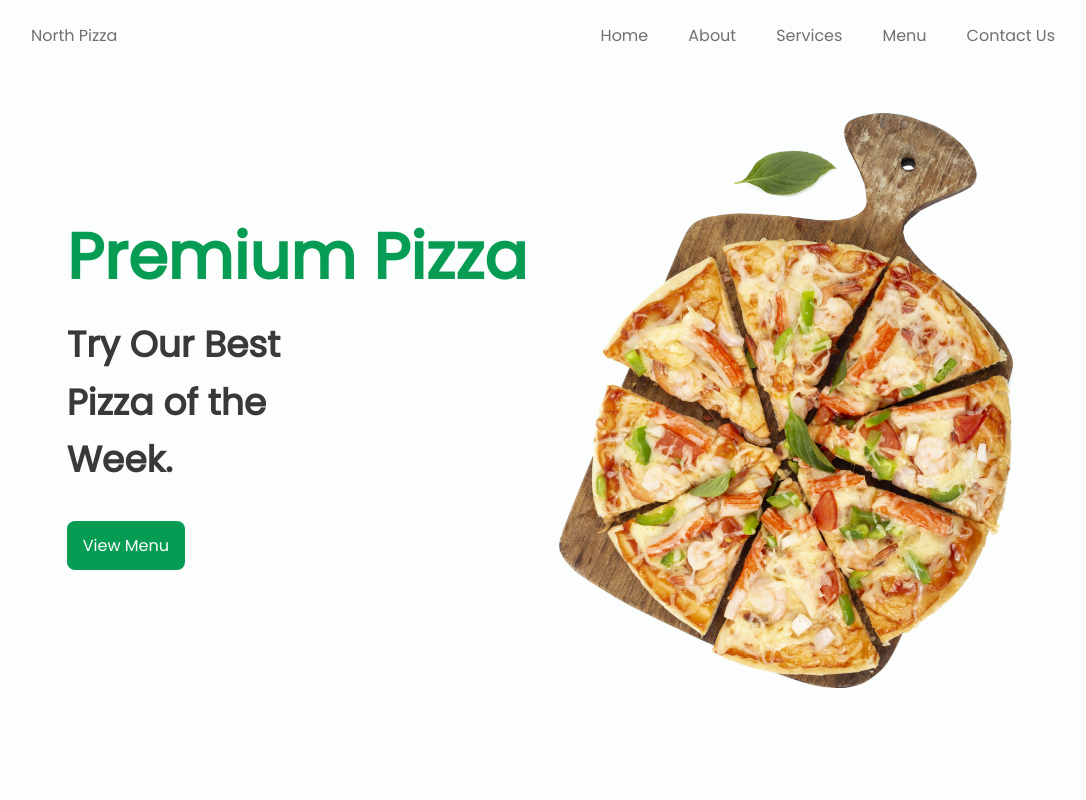
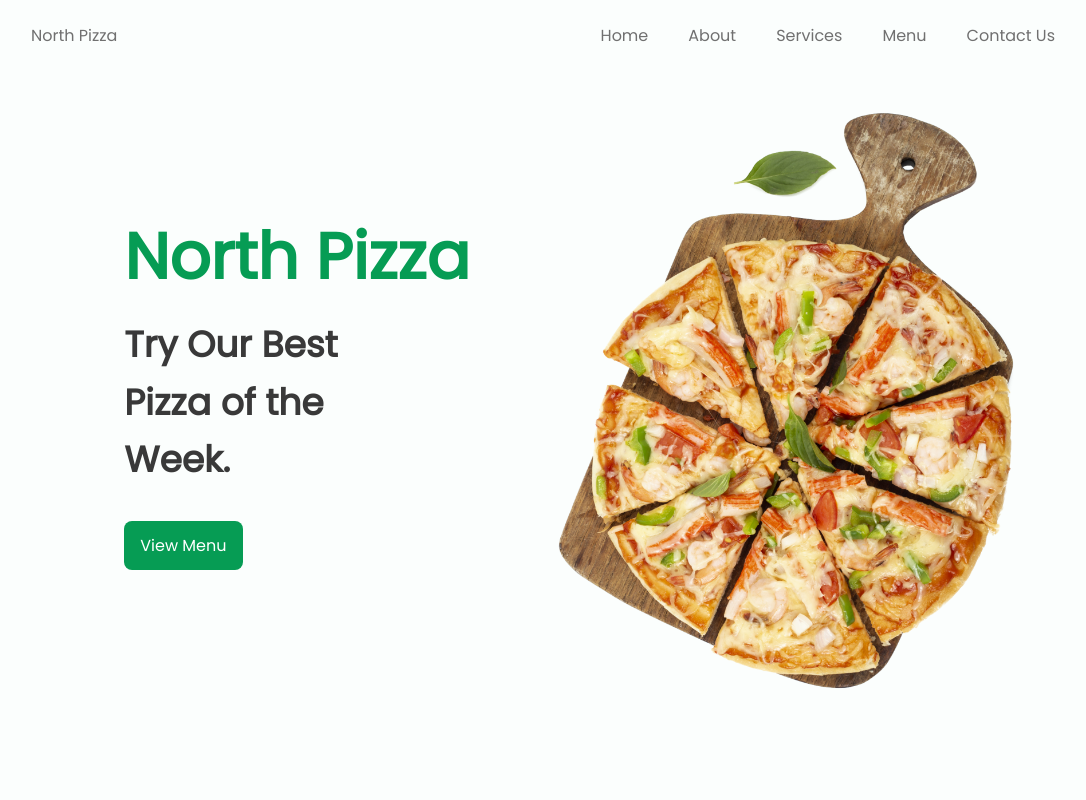
Before and after one commit to Tcodingg/pizza-app, a React (Create React App) app: page / in a window 1280 px wide. Shown: the top 800 px of the page, without its empty margins (97-1183 px from the left). Built offline with nearby package versions, Linux system fonts and the light colour scheme.

Commit message:
change company title from premium pizza to north pizza

```diff
--- a/src/Home.js
+++ b/src/Home.js
@@ -7,7 +7,7 @@ export default function Home() {
     <section className="home" id="home">
       <div className="home_container bd-container bd-grid">
         <div className="home_wrapper">
-          <h1 className="home_title">Premium Pizza</h1>
+          <h1 className="home_title">North Pizza</h1>
           <h1 className="home_subtitle">Try Our Best Pizza of the Week.</h1>
           <a href="#menu" className="button">
             View Menu
```
